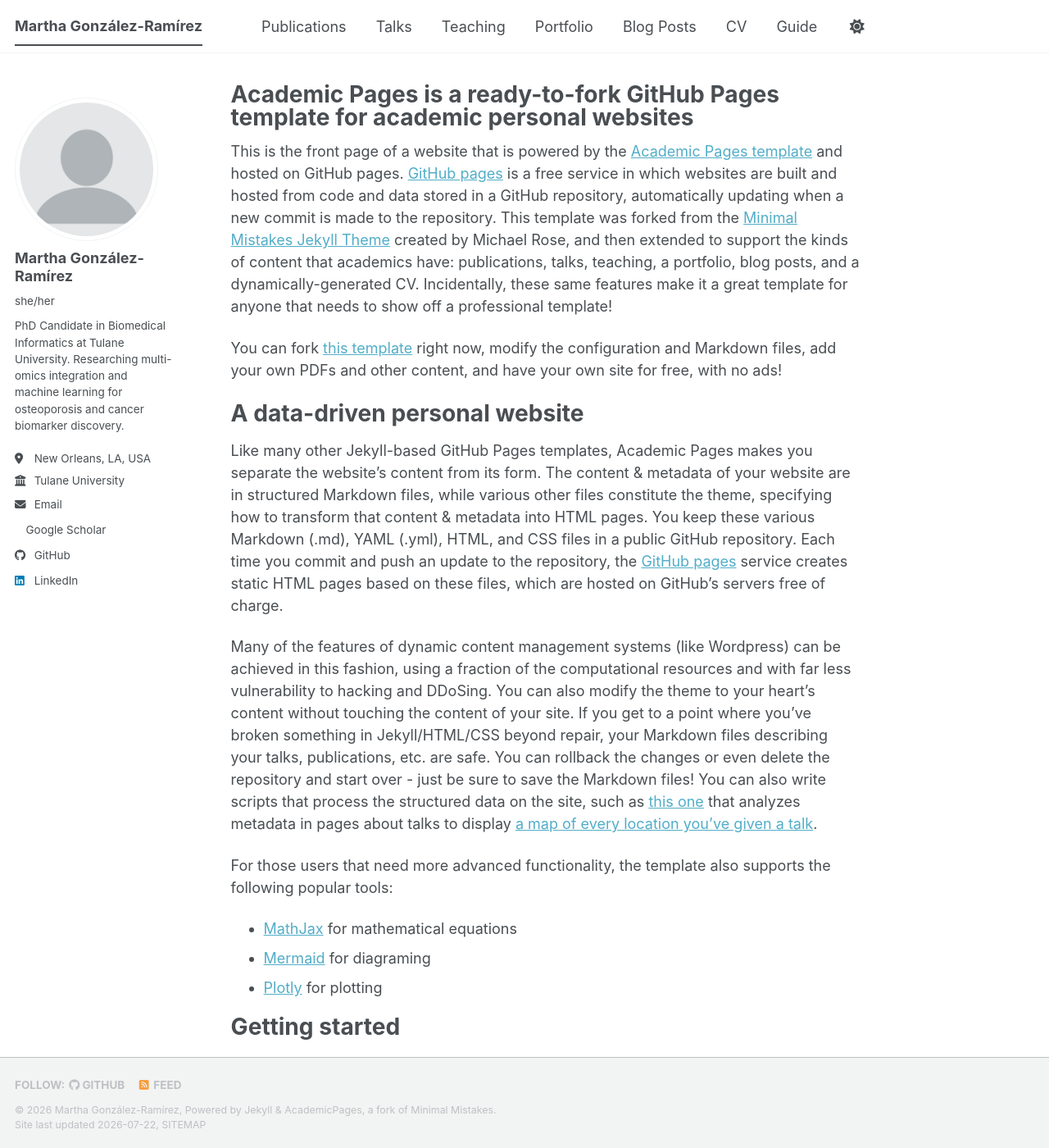
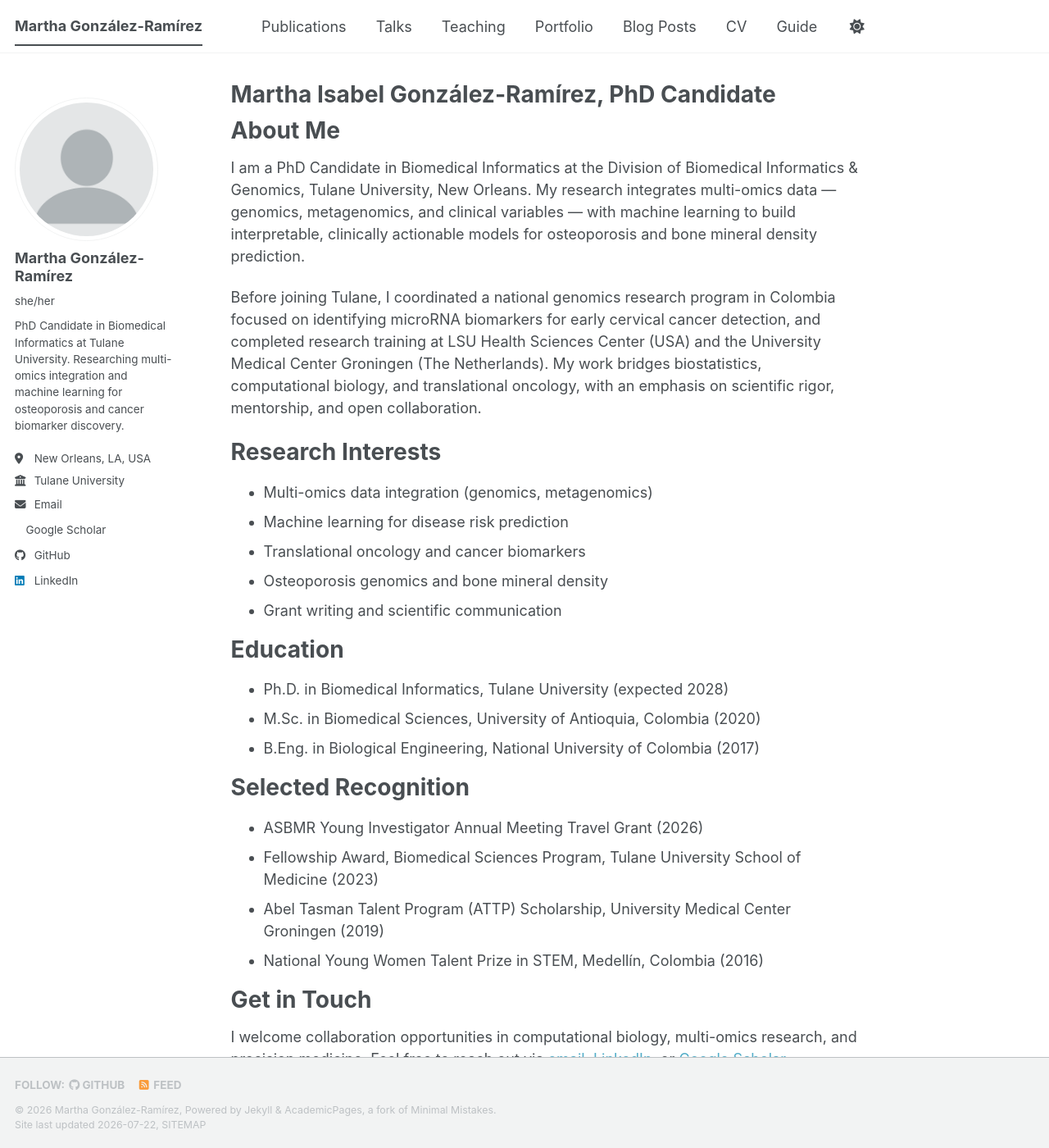
Before and after one commit to migonzalezr/migonzalezr.github.io, a Jekyll site: the page built from _pages/about.md, in a window 1280 px wide and 1400 px high. Shown: the whole window at 82% size. Built offline with Jekyll 4.4.1, drawn with Linux system fonts in a browser that asks for light colours; a style sheet for code colours, icons or effects is not loaded; some of the changed text lies outside the part shown.

Commit message:
Revise about page with personal details and research focus
Updated personal information and research interests in the about page.

```diff
--- a/_pages/about.md
+++ b/_pages/about.md
@@ -1,56 +1,39 @@
 ---
 permalink: /
-title: "Academic Pages is a ready-to-fork GitHub Pages template for academic personal websites"
+title: "Martha Isabel González-Ramírez, PhD Candidate"
 author_profile: true
 redirect_from:
   - /about/
   - /about.html
 ---
 
-This is the front page of a website that is powered by the [Academic Pages template](https://github.com/academicpages/academicpages.github.io) and hosted on GitHub pages. [GitHub pages](https://pages.github.com) is a free service in which websites are built and hosted from code and data stored in a GitHub repository, automatically updating when a new commit is made to the repository. This template was forked from the [Minimal Mistakes Jekyll Theme](https://mmistakes.github.io/minimal-mistakes/) created by Michael Rose, and then extended to support the kinds of content that academics have: publications, talks, teaching, a portfolio, blog posts, and a dynamically-generated CV. Incidentally, these same features make it a great template for anyone that needs to show off a professional template!
+About Me
+======
+I am a PhD Candidate in Biomedical Informatics at the Division of Biomedical Informatics & Genomics, Tulane University, New Orleans. My research integrates multi-omics data — genomics, metagenomics, and clinical variables — with machine learning to build interpretable, clinically actionable models for osteoporosis and bone mineral density prediction.
 
- You can fork [this template](https://github.com/academicpages/academicpages.github.io) right now, modify the configuration and Markdown files, add your own PDFs and other content, and have your own site for free, with no ads!
+Before joining Tulane, I coordinated a national genomics research program in Colombia focused on identifying microRNA biomarkers for early cervical cancer detection, and completed research training at LSU Health Sciences Center (USA) and the University Medical Center Groningen (The Netherlands). My work bridges biostatistics, computational biology, and translational oncology, with an emphasis on scientific rigor, mentorship, and open collaboration.
 
-A data-driven personal website
+Research Interests
 ======
-Like many other Jekyll-based GitHub Pages templates, Academic Pages makes you separate the website's content from its form. The content & metadata of your website are in structured Markdown files, while various other files constitute the theme, specifying how to transform that content & metadata into HTML pages. You keep these various Markdown (.md), YAML (.yml), HTML, and CSS files in a public GitHub repository. Each time you commit and push an update to the repository, the [GitHub pages](https://pages.github.com/) service creates static HTML pages based on these files, which are hosted on GitHub's servers free of charge.
+* Multi-omics data integration (genomics, metagenomics)
+* Machine learning for disease risk prediction
+* Translational oncology and cancer biomarkers
+* Osteoporosis genomics and bone mineral density
+* Grant writing and scientific communication
 
-Many of the features of dynamic content management systems (like Wordpress) can be achieved in this fashion, using a fraction of the computational resources and with far less vulnerability to hacking and DDoSing. You can also modify the theme to your heart's content without touching the content of your site. If you get to a point where you've broken something in Jekyll/HTML/CSS beyond repair, your Markdown files describing your talks, publications, etc. are safe. You can rollback the changes or even delete the repository and start over - just be sure to save the Markdown files! You can also write scripts that process the structured data on the site, such as [this one](https://github.com/academicpages/academicpages.github.io/blob/master/talkmap.ipynb) that analyzes metadata in pages about talks to display [a map of every location you've given a talk](https://academicpages.github.io/talkmap.html).
+Education
+======
+* Ph.D. in Biomedical Informatics, Tulane University (expected 2028)
+* M.Sc. in Biomedical Sciences, University of Antioquia, Colombia (2020)
+* B.Eng. in Biological Engineering, National University of Colombia (2017)
 
-For those users that need more advanced functionality, the template also supports the following popular tools:
-- [MathJax](https://www.mathjax.org/) for mathematical equations
-- [Mermaid](https://mermaid.js.org/) for diagraming
-- [Plotly](https://plotly.com/javascript/) for plotting
+Selected Recognition
+======
+* ASBMR Young Investigator Annual Meeting Travel Grant (2026)
+* Fellowship Award, Biomedical Sciences Program, Tulane University School of Medicine (2023)
+* Abel Tasman Talent Program (ATTP) Scholarship, University Medical Center Groningen (2019)
+* National Young Women Talent Prize in STEM, Medellín, Colombia (2016)
 
-Getting started
+Get in Touch
 ======
-1. Register a GitHub account if you don't have one and confirm your e-mail (required!)
-1. Fork [this template](https://github.com/academicpages/academicpages.github.io) by clicking the "Use this template" button in the top right.
-1. Go to the repository's settings (rightmost item in the tabs that start with "Code", should be below "Unwatch"). Rename the repository "[your GitHub username].github.io", which will also be your website's URL.
-1. Set site-wide configuration and create content & metadata (see below -- also see [this set of diffs](https://archive.is/3TPas) showing what files were changed to set up [an example site](https://getorg-testacct.github.io) for a user with the username "getorg-testacct")
-1. Upload any files (like PDFs, .zip files, etc.) to the files/ directory. They will appear at https://[your GitHub username].github.io/files/example.pdf.
-1. Check status by going to the repository settings, in the "GitHub pages" section
-
-Site-wide configuration
-------
-The main configuration file for the site is in the base directory in [_config.yml](https://github.com/academicpages/academicpages.github.io/blob/master/_config.yml), which defines the content in the sidebars and other site-wide features. You will need to replace the default variables with ones about yourself and your site's github repository. The configuration file for the top menu is in [_data/navigation.yml](https://github.com/academicpages/academicpages.github.io/blob/master/_data/navigation.yml). For example, if you don't have a portfolio or blog posts, you can remove those items from that navigation.yml file to remove them from the header.
-
-Create content & metadata
-------
-For site content, there is one Markdown file for each type of content, which are stored in directories like _publications, _talks, _posts, _teaching, or _pages. For example, each talk is a Markdown file in the [_talks directory](https://github.com/academicpages/academicpages.github.io/tree/master/_talks). At the top of each Markdown file is structured data in YAML about the talk, which the theme will parse to do lots of cool stuff. The same structured data about a talk is used to generate the list of talks on the [Talks page](https://academicpages.github.io/talks), each [individual page](https://academicpages.github.io/talks/2012-03-01-talk-1) for specific talks, the talks section for the [CV page](https://academicpages.github.io/cv), and the [map of places you've given a talk](https://academicpages.github.io/talkmap.html) (if you run this [python file](https://github.com/academicpages/academicpages.github.io/blob/master/talkmap.py) or [Jupyter notebook](https://github.com/academicpages/academicpages.github.io/blob/master/talkmap.ipynb), which creates the HTML for the map based on the contents of the _talks directory).
-
-**Markdown generator**
-
-The repository includes [a set of Jupyter notebooks](https://github.com/academicpages/academicpages.github.io/tree/master/markdown_generator
-) that converts a CSV containing structured data about talks or presentations into individual Markdown files that will be properly formatted for the Academic Pages template. The sample CSVs in that directory are the ones I used to create my own personal website at stuartgeiger.com. My usual workflow is that I keep a spreadsheet of my publications and talks, then run the code in these notebooks to generate the Markdown files, then commit and push them to the GitHub repository.
-
-How to edit your site's GitHub repository
-------
-Many people use a git client to create files on their local computer and then push them to GitHub's servers. If you are not familiar with git, you can directly edit these configuration and Markdown files directly in the github.com interface. Navigate to a file (like [this one](https://github.com/academicpages/academicpages.github.io/blob/master/_talks/2012-03-01-talk-1.md) and click the pencil icon in the top right of the content preview (to the right of the "Raw | Blame | History" buttons). You can delete a file by clicking the trashcan icon to the right of the pencil icon. You can also create new files or upload files by navigating to a directory and clicking the "Create new file" or "Upload files" buttons.
-
-Example: editing a Markdown file for a talk
-![Editing a Markdown file for a talk](/images/editing-talk.png)
-
-For more info
-------
-More info about configuring Academic Pages can be found in [the guide](https://academicpages.github.io/markdown/), the [growing wiki](https://github.com/academicpages/academicpages.github.io/wiki), and you can always [ask a question on GitHub](https://github.com/academicpages/academicpages.github.io/discussions). The [guides for the Minimal Mistakes theme](https://mmistakes.github.io/minimal-mistakes/docs/configuration/) (which this theme was forked from) might also be helpful.
+I welcome collaboration opportunities in computational biology, multi-omics research, and precision medicine. Feel free to reach out via [email](mailto:migonzalezr23@gmail.com), [LinkedIn](https://www.linkedin.com/in/migonzalezr), or [Google Scholar](https://scholar.google.com/citations?user=5TNCP3QAAAAJ&hl=es&oi=sra).
```
